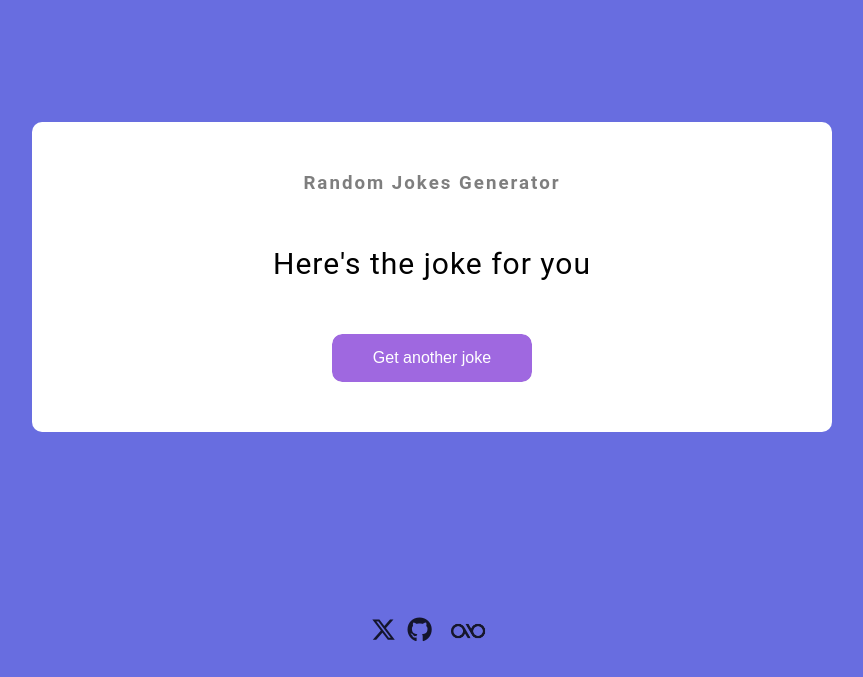
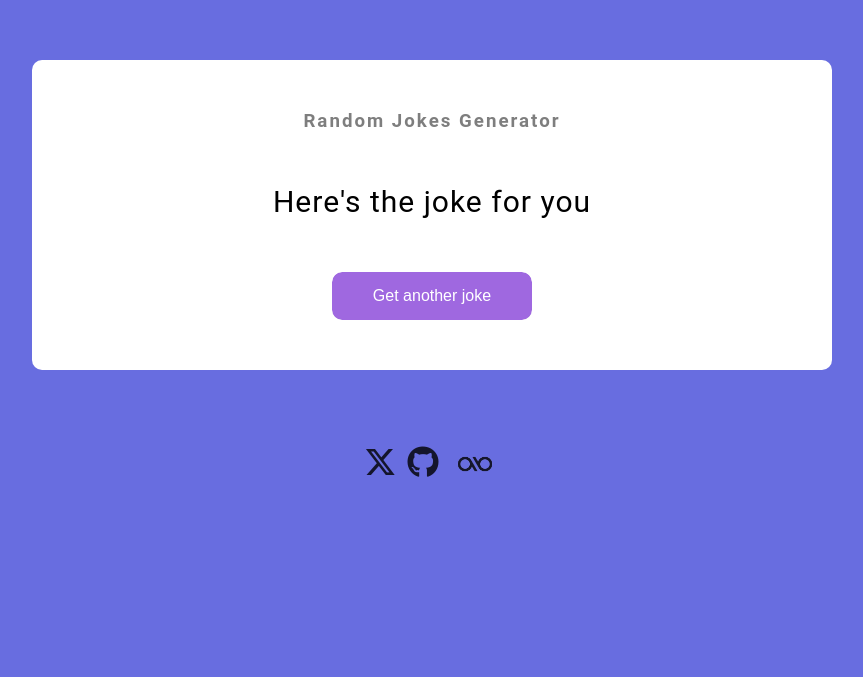
Before and after one commit to ankitmeena007/Random_Joke, a plain HTML site: page index.html in a window 1280 px wide. Shown: the part 123-800 px from the top of the page, without its empty margins (208-1071 px from the left). Drawn offline with Linux system fonts and the light colour scheme; no server answers; a web font is replaced by a local one.

Commit message:
adjusted size to autoadjust according to screen size

```diff
--- a/style.css
+++ b/style.css
@@ -38,10 +38,10 @@ h3 {
 }
 
 .joke {
-    font-size: 30px;
-    letter-spacing: 1px;
-    line-height: 40px;
-    margin: 50px auto;
+    font-size: 1.875rem/*30px*/;
+    letter-spacing: 0.063rem /*1px*/;
+    line-height: 2.5rem/*40px*/;
+    margin: 3.125rem /*50px*/ auto;
     max-width: 600px;
 }
 
@@ -85,18 +85,18 @@ a {
      display: flex;
      align-items: center;
 
-     position: absolute;
+     position: relative /* absolute*/;
      color: white;
-     bottom: 2%;
-     left: 50%;
-     transform: translateX(-50%);
-     font-size: 25px;
+     /*bottom: 0%;*/
+     /*left: 50%;*/
+     /*transform: translateX(-50%);*/
+     font-size: 2rem/*25px*/;
 
      text-align: center;
      line-height: 1.3;
      font-family: revert;
      letter-spacing: 1.3px;
-     margin-top: 30px;
+     margin-top: 5%/*30px*/;
  }
 
 
@@ -116,7 +116,7 @@ a {
      border: 0;
      border-radius: 10px;
      box-shadow: 0 5px 15px rgba(0, 0, 0, 0.1), 0 6px 6px rgba(0, 0, 0, 0.1);
-     padding: 14px 40px;
+     padding: 0.875rem 2.5rem/*14px 40px*/;
      font-size: 16px;
 
 
```
